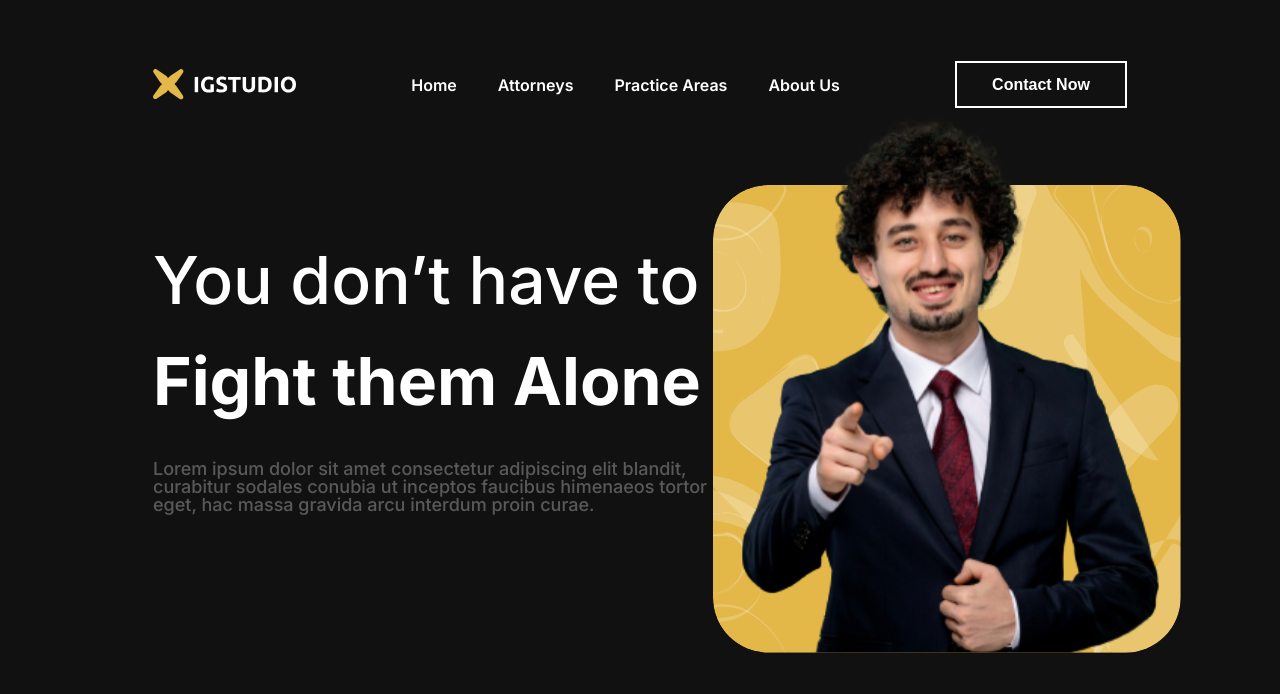
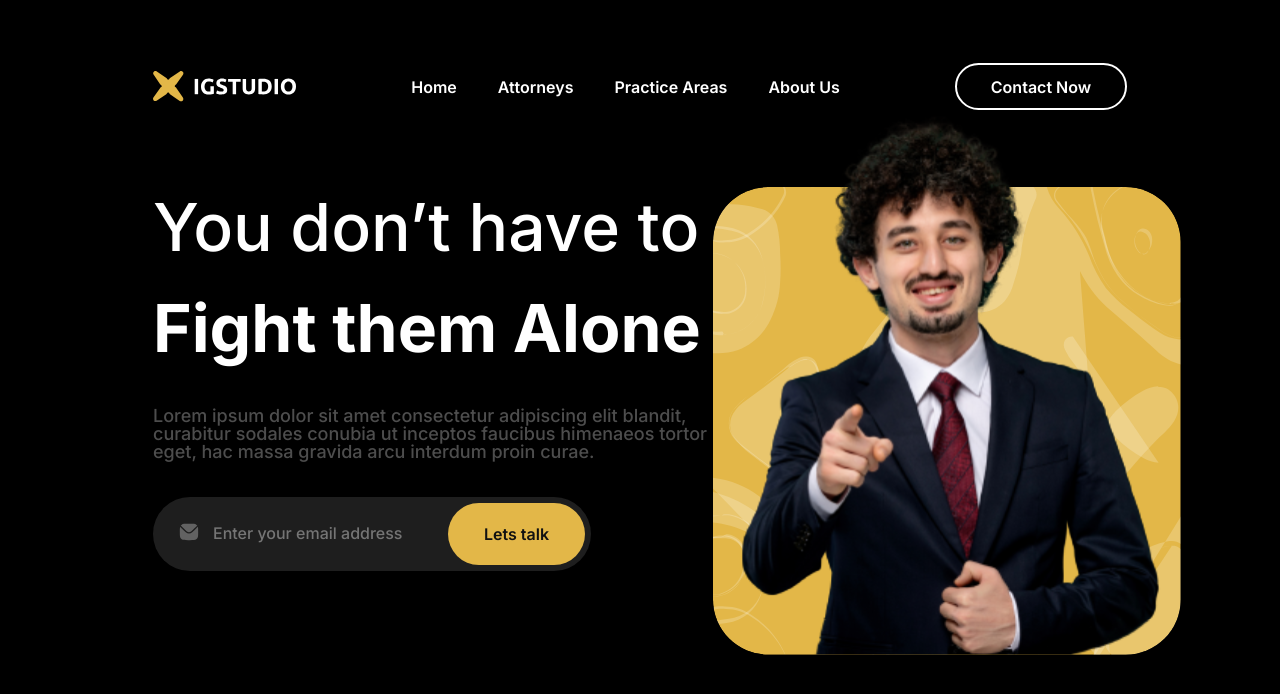
Before and after one commit to SnugFiction/lawfirm, a React (Create React App) app: page / in a window 1280 px wide. Shown: the top 694 px of the page. Built offline with nearby package versions, Linux system fonts and the light colour scheme.

Commit message:
Section1 Completed

```diff
--- a/src/App.css
+++ b/src/App.css
@@ -1,5 +1,7 @@
-.App{
-    margin-left: 153px;
-    margin-right: 153px;
-    margin-top: 61px;
+.Section1{
+    background-color: black;
+    padding-top: 63px;
+    padding-left: 153px;
+    padding-right: 153px;
+    padding-bottom: 289.29px;
 }
--- a/src/App.js
+++ b/src/App.js
@@ -1,12 +1,14 @@
-import './App.css';
-import Header from './Components/Header/Header';
-import Heroarea from './Components/Heroarea/Heroarea';
+import "./App.css";
+import Header from "./Components/Header/Header";
+import Heroarea from "./Components/Heroarea/Heroarea";
 
 function App() {
   return (
     <div className="App">
-      <Header/>
-      <Heroarea/>
+      <div className="Section1">
+        <Header />
+        <Heroarea />
+      </div>
     </div>
   );
 }
--- a/src/Components/Lefthero/Lefthero.jsx
+++ b/src/Components/Lefthero/Lefthero.jsx
@@ -1,5 +1,6 @@
 import React from "react";
 import styles from "./Lefthero.module.css";
+import { ReactComponent as MeassgaeIcon } from "../../Assets/meassge.svg";
 
 const lefthero = () => {
   return (
@@ -13,7 +14,15 @@ const lefthero = () => {
         curabitur sodales conubia ut inceptos faucibus himenaeos tortor eget,
         hac massa gravida arcu interdum proin curae.
       </p>
-
+      <div className={styles.enteremailbtn}>
+        <div className={styles.subwrapper}>
+          <MeassgaeIcon style={{opacity:"30%",paddingLeft:"26px", paddingTop:"26px", marginRight:"12px"}}/>
+          <input type="text" className={styles.emailinput} placeholder="Enter your email address" />
+        </div>
+        <div className={styles.letsTalkBtn}>
+          <button>Lets talk</button>
+        </div>
+      </div>
     </div>
   );
 };
--- a/src/Components/Lefthero/Lefthero.module.css
+++ b/src/Components/Lefthero/Lefthero.module.css
@@ -21,3 +21,53 @@ p{
     width: 560px;
     opacity: 30%;
 }
+
+.enteremailbtn{
+    width: 438px;
+    height: 74px;
+    background-color: var(--secondary-color);
+    border-radius: 43px;
+    margin-top: 36px;
+    display: flex;
+    justify-content: space-between;
+}
+
+.subwrapper{
+    display: flex;
+}
+
+.emailinput{
+    background-color: var(--secondary-color);
+    border: none;
+    width: 190px;
+    color:white;
+    outline: none;
+}
+
+.emailinput::placeholder{
+    font-family: 'Inter', sans-serif;
+    font-size: 16px;
+    font-weight: 500;
+}
+
+.letsTalkBtn{
+    display: flex;
+    align-items: center;
+    justify-content: flex-end;
+    padding-right: 6px;
+    padding-top: 6px;
+    padding-bottom: 6px;
+}
+
+button{
+    width: 137px;
+    height: 62px;
+    border-radius: 43px;
+    background-color: var(--primary-yello-color);
+    font-size: 16px;
+    color:var(--primary-black-color);
+    border: none;
+    font-family: 'Inter', sans-serif;
+    font-weight: 600;
+    cursor: pointer;
+}
--- a/src/index.css
+++ b/src/index.css
@@ -37,7 +37,7 @@ footer, header, hgroup, menu, nav, section {
 }
 body {
 	line-height: 1;
-	background-color: var(--primary-black-color);
+	background-color: var(--secondary-color);
 	font-family: 'Inter', sans-serif;
 	color:var(--text-color)
 }
```
Also changed, not shown: src/Assets/meassge.svg (added), src/Components/Header/Header.module.css (line endings or trailing spaces).
